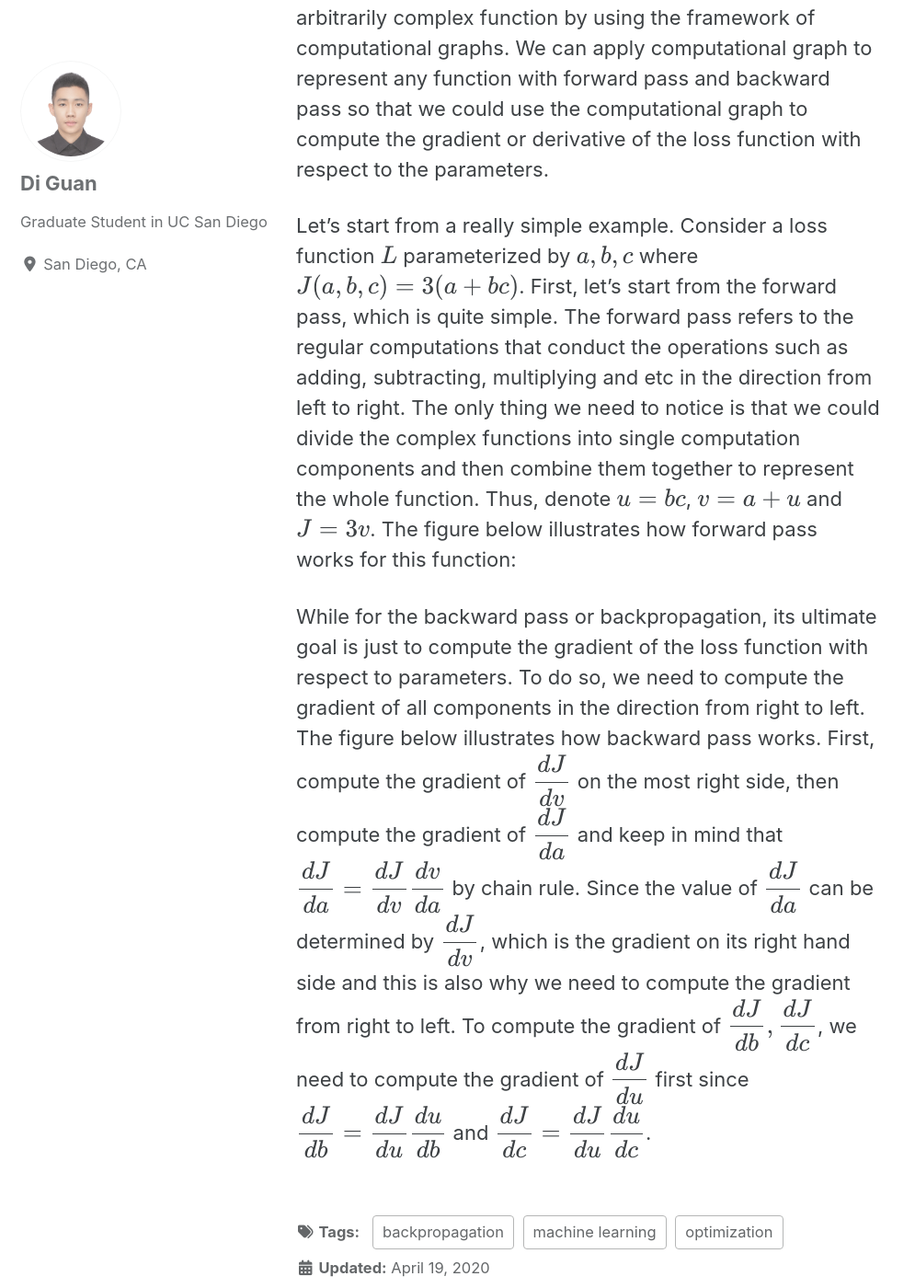
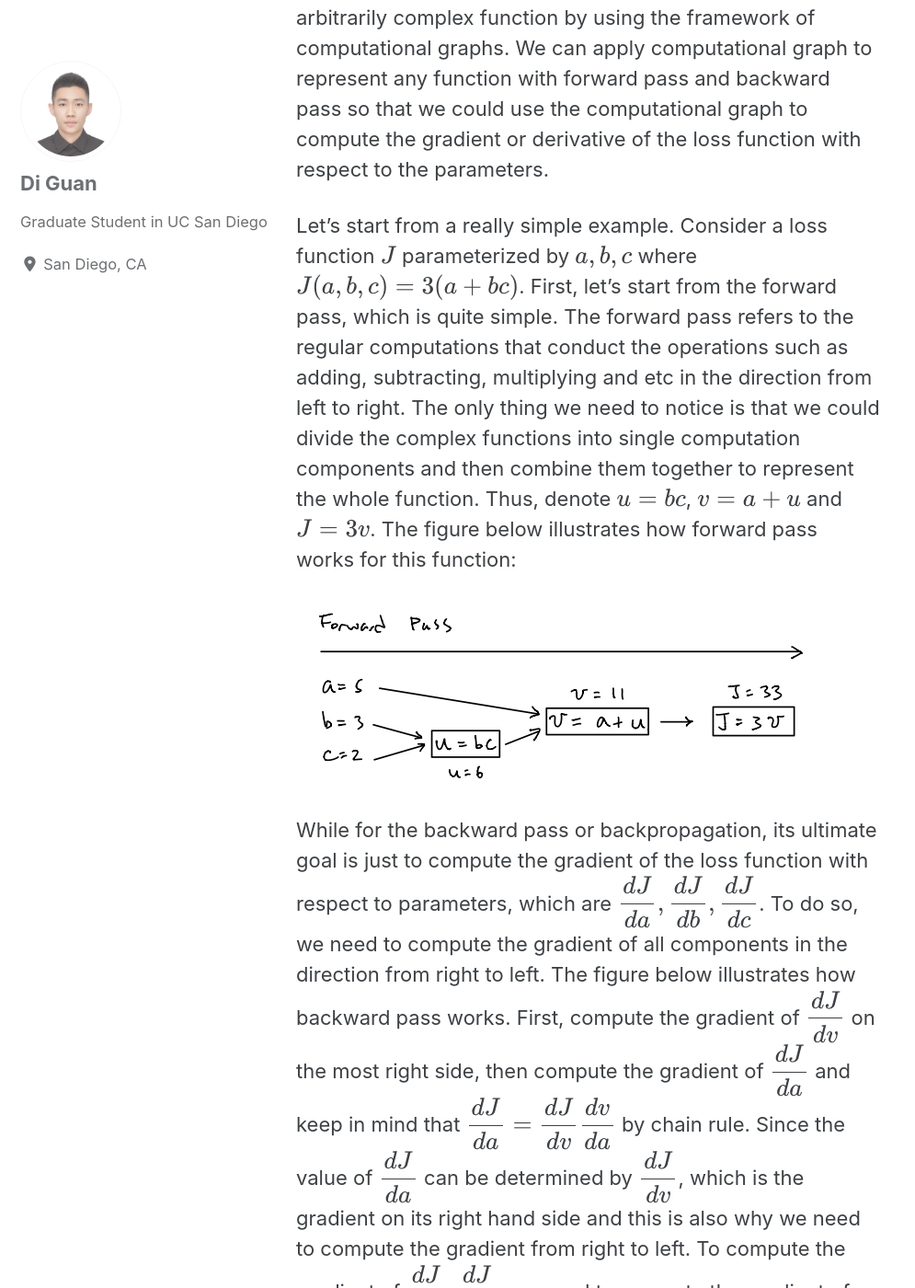
Before and after one commit to guandi1995/guandi1995.github.io, a Jekyll site: the page built from _posts/2020-04-25-Computational Graph and Backpropagation.md, in a window 1280 px wide and 1400 px high, scrolled down 684 px. Shown: the whole window at 92% size, without its empty margins (0-995 px from the left). Built offline with Jekyll 4.4.1, drawn with Linux system fonts in a browser that asks for light colours; cached includes are drawn as plain includes; nearby versions of some CDN libraries; formulas are drawn with MathJax 3.

Commit message:
gradient

```diff
--- a/_posts/2020-04-25-Computational Graph and Backpropagation.md
+++ b/_posts/2020-04-25-Computational Graph and Backpropagation.md
@@ -11,6 +11,8 @@ mathjax: "true"
 
 In the previous post, we address the topics of gradient descent in order to minimize the loss function. Now we have to get familiar to computing the analytic gradient for arbitrarily complex function by using the framework of computational graphs. We can apply computational graph to represent any function with forward pass and backward pass so that we could use the computational graph to compute the gradient or derivative of the loss function with respect to the parameters.
 
-Let's start from a really simple example. Consider a loss function $$L$$ parameterized by $$a,b,c$$ where $$J(a,b,c)=3(a+bc)$$. First, let's start from the forward pass, which is quite simple. The forward pass refers to the regular computations that conduct the operations such as adding, subtracting, multiplying and etc in the direction from left to right. The only thing we need to notice is that we could divide the complex functions into single computation components and then combine them together to represent the whole function. Thus, denote $$u=bc$$, $$v=a+u$$ and $$J=3v$$. The figure below illustrates how forward pass works for this function:
+Let's start from a really simple example. Consider a loss function $$J$$ parameterized by $$a,b,c$$ where $$J(a,b,c)=3(a+bc)$$. First, let's start from the forward pass, which is quite simple. The forward pass refers to the regular computations that conduct the operations such as adding, subtracting, multiplying and etc in the direction from left to right. The only thing we need to notice is that we could divide the complex functions into single computation components and then combine them together to represent the whole function. Thus, denote $$u=bc$$, $$v=a+u$$ and $$J=3v$$. The figure below illustrates how forward pass works for this function:
 
-While for the backward pass or backpropagation, its ultimate goal is just to compute the gradient of the loss function with respect to parameters. To do so, we need to compute the gradient of all components in the direction from right to left. The figure below illustrates how backward pass works. First, compute the gradient of $$\dfrac{dJ}{dv}$$ on the most right side, then compute the gradient of $$\dfrac{dJ}{da}$$ and keep in mind that $$\dfrac{dJ}{da}=\dfrac{dJ}{dv}\dfrac{dv}{da}$$ by chain rule. Since the value of $$\dfrac{dJ}{da}$$ can be determined by $$\dfrac{dJ}{dv}$$, which is the gradient on its right hand side and this is also why we need to compute the gradient from right to left. To compute the gradient of $$\dfrac{dJ}{db}, \dfrac{dJ}{dc}$$, we need to compute the gradient of $$\dfrac{dJ}{du}$$ first since $$\dfrac{dJ}{db}=\dfrac{dJ}{du}\dfrac{du}{db}$$ and $$\dfrac{dJ}{dc}=\dfrac{dJ}{du}\dfrac{du}{dc}$$.
+<img src="{{ site.url }}{{ site.baseurl }}/images/computational graph/forward_pass_simple_example.PNG" alt="">
+
+While for the backward pass or backpropagation, its ultimate goal is just to compute the gradient of the loss function with respect to parameters, which are $$\dfrac{dJ}{da},\dfrac{dJ}{db},\dfrac{dJ}{dc}$$. To do so, we need to compute the gradient of all components in the direction from right to left. The figure below illustrates how backward pass works. First, compute the gradient of $$\dfrac{dJ}{dv}$$ on the most right side, then compute the gradient of $$\dfrac{dJ}{da}$$ and keep in mind that $$\dfrac{dJ}{da}=\dfrac{dJ}{dv}\dfrac{dv}{da}$$ by chain rule. Since the value of $$\dfrac{dJ}{da}$$ can be determined by $$\dfrac{dJ}{dv}$$, which is the gradient on its right hand side and this is also why we need to compute the gradient from right to left. To compute the gradient of $$\dfrac{dJ}{db}, \dfrac{dJ}{dc}$$, we need to compute the gradient of $$\dfrac{dJ}{du}$$ first since $$\dfrac{dJ}{db}=\dfrac{dJ}{du}\dfrac{du}{db}$$ and $$\dfrac{dJ}{dc}=\dfrac{dJ}{du}\dfrac{du}{dc}$$.
```
Also changed, not shown: images/computational graph/backward_pass_simple_example.PNG (renamed from images/gradient descent/backward_pass_simple_example.PNG), images/computational graph/forward_pass_simple_example.PNG (renamed from images/gradient descent/forward_pass_simple_example.PNG), images/computational graph/logistic_regression_gradient.PNG (renamed from images/gradient descent/logistic_regression_gradient.PNG).
